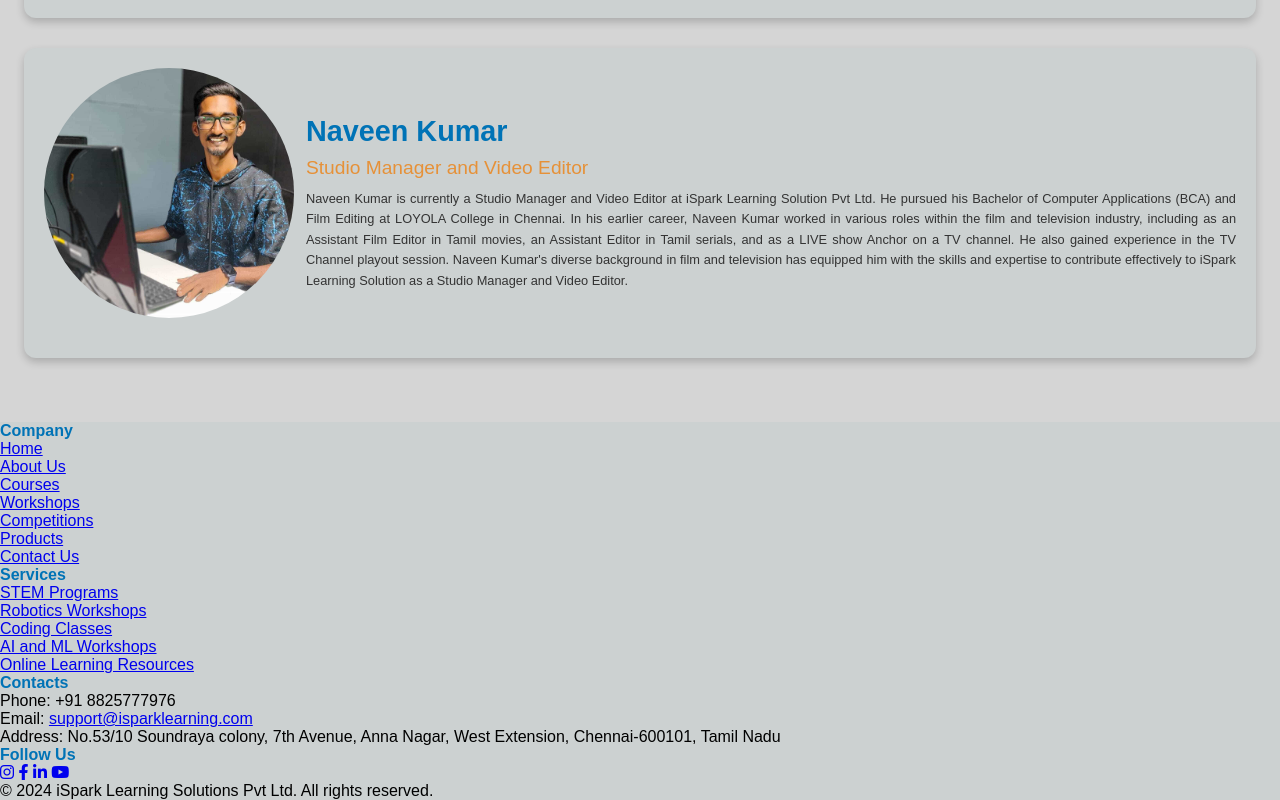
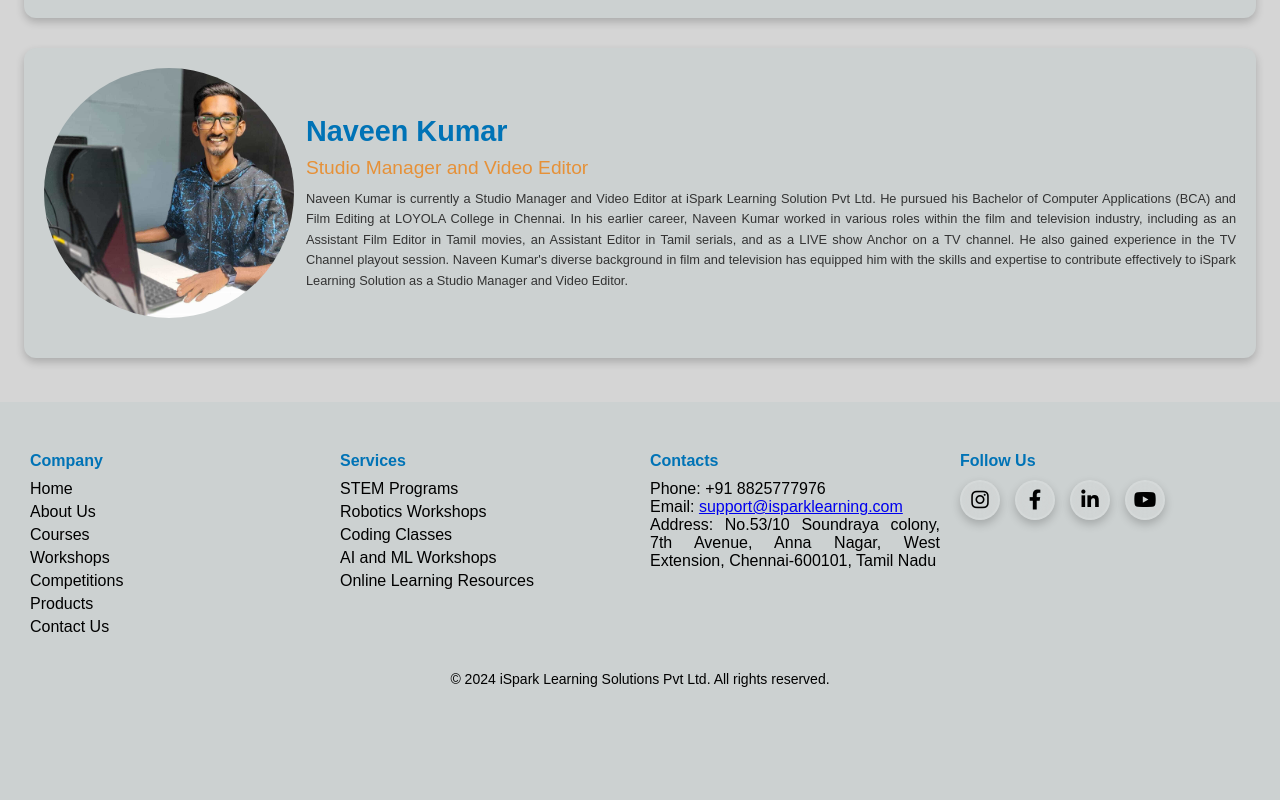
Before and after one commit to isparkprojects/ispark-new-website, a plain HTML site: page about.html in a window 1280 px wide. Shown: the part 5714-6514 px from the top of the page. After the commit the page ends 6441 px from the top, so only its background shows below. Drawn offline with Linux system fonts and the light colour scheme.

Commit message:
Updated designs in footer

```diff
--- a/about.css
+++ b/about.css
@@ -414,36 +414,135 @@ body::-webkit-scrollbar {
 
 
 
-/* Contact Section */
-.contact-section {
-    padding: 3.75rem 1.25rem;
-    margin: 0 auto 2.5rem auto;
-    background-color: #f5f5f5;
-    box-shadow: 0 0.25rem 0.5rem rgba(0, 0, 0, 0.1);
-    max-width: 1200px;
-    text-align: center;
+/* Footer Section */
+footer {
+    background-color: #ccd1d1; /* Dark background similar to the example */
+    font-family: 'Poppins', Arial, sans-serif;
+    color: #000000; /* White text */
+    padding: 40px 20px; /* Padding for space */
+    text-align: left; /* Align text to the left */
+    padding-top: -50px; /* Reduce the top padding of the footer */
+    margin-top: -20px; /* Ensure no margin at the top */
 }
 
-.contact-info {
-    display: flex;
-    justify-content: space-around;
-    flex-wrap: wrap;
-    gap: 20px;
+.footer-content {
+    display: flex; /* Flex layout for footer content */
+    justify-content: space-between; /* Space out columns */
+    flex-wrap: wrap; /* Allow wrapping on smaller screens */
 }
 
-.contact-box {
-    background-color: #f5f5f5;
-    border-radius: 10px;
-    padding: 20px;
-    box-shadow: 0 4px 8px rgba(0, 0, 0, 0.1);
-    text-align: center;
-    width: 250px;
+.footer-column {
+    flex: 1; /* Allow columns to grow */
+    margin: 0.625rem; /* Equivalent to 10px */
+    text-align: justify;
 }
 
-.contact-box img {
-    width: 50px;
+.footer-column h4 {
+    color: #0073b6; /* Header color */
     margin-bottom: 10px;
 }
+
+.footer-column ul {
+    list-style: none; /* Remove default bullet points */
+    padding: 0; /* Remove default padding */
+}
+
+.footer-column ul li {
+    margin-bottom: 5px; /* Space between items */
+}
+
+.footer-column ul li a {
+    color: #000000; /* Link color */
+    text-decoration: none; /* Remove underline */
+    transition: color 0.3s; /* Transition effect for hover */
+}
+
+.footer-column ul li a:hover {
+    color: #0073b6; /* Change link color on hover */
+}
+
+.social-links {
+    display: flex; /* Flex layout for social icons */
+    margin-top: 10px; /* Add space above social links */
+}
+
+/* More specific social link styles */
+.footer-column .social-links a {
+    margin-right: 15px; /* Space between icons */
+    color: #000000 !important; /* Ensure icon color is black by default */
+    font-size: 20px; /* Size of icons */
+    text-decoration: none;
+    transition: color 0.3s, background 0.3s, border 0.3s; /* Transition for hover effect */
+
+    /* Glassmorphism effect */
+    background: rgba(255, 255, 255, 0.1); /* Transparent white background */
+    border: 2px solid rgba(255, 255, 255, 0.1); /* Semi-transparent white border */
+    border-radius: 50%; /* Circular shape */
+    padding: 10px; /* Space inside the circle */
+    backdrop-filter: blur(10px); /* Blur effect for glassmorphism */
+    box-shadow: 0 4px 10px rgba(0, 0, 0, 0.2); /* Shadow effect */
+    display: flex; /* Ensure icons are centered */
+    justify-content: center; /* Center the icon */
+    align-items: center; /* Center the icon */
+    width: 40px; /* Set a fixed width for the circular effect */
+    height: 40px; /* Set a fixed height for the circular effect */
+    opacity: 1;
+}
+
+/* Facebook blue color on hover */
+.footer-column .social-links a.facebook:hover i {
+    color: #4267B2; /* Facebook blue on hover */
+}
+
+/* YouTube red color on hover */
+.footer-column .social-links a.youtube:hover i {
+    color: #FF0000; /* YouTube red on hover */
+}
+
+/* Instagram color on hover */
+.footer-column .social-links a.instagram:hover i {
+    color: #E1306C; /* Instagram pink on hover */
+}
+
+/* LinkedIn blue color on hover */
+.footer-column .social-links a.linkedin:hover i {
+    color: #0077B5; /* LinkedIn blue on hover */
+}
+
+/* Border color and shadow effects */
+/* YouTube red border on hover */
+.footer-column .social-links a.youtube:hover {
+    border-color: #FF0000; /* YouTube red on hover */
+    box-shadow: 0 0 10px rgba(255, 0, 0, 0.5); /* Red shadow on hover */
+}
+
+/* Facebook blue border on hover */
+.footer-column .social-links a.facebook:hover {
+    border-color: #4267B2; /* Facebook blue on hover */
+    box-shadow: 0 0 10px rgba(66, 103, 178, 0.5); /* Blue shadow on hover */
+}
+
+/* Instagram pink border on hover */
+.footer-column .social-links a.instagram:hover {
+    border-color: #E1306C; /* Instagram pink on hover */
+    box-shadow: 0 0 10px rgba(225, 48, 108, 0.5); /* Pink shadow on hover */
+}
+
+/* LinkedIn blue border and shadow on hover */
+.footer-column .social-links a.linkedin:hover {
+    border-color: #0077B5; /* LinkedIn blue on hover */
+    box-shadow: 0 0 10px rgba(0, 119, 181, 0.5); /* Blue shadow on hover */
+}
+
+
+
+
+.footer-bottom {
+    text-align: center; /* Center text in the bottom section */
+    margin-top: 20px; /* Space above footer text */
+    font-size: 14px; /* Font size for footer text */
+}
+
 
 @media screen and (max-width: 768px) {
     .mission, .vision {
```
